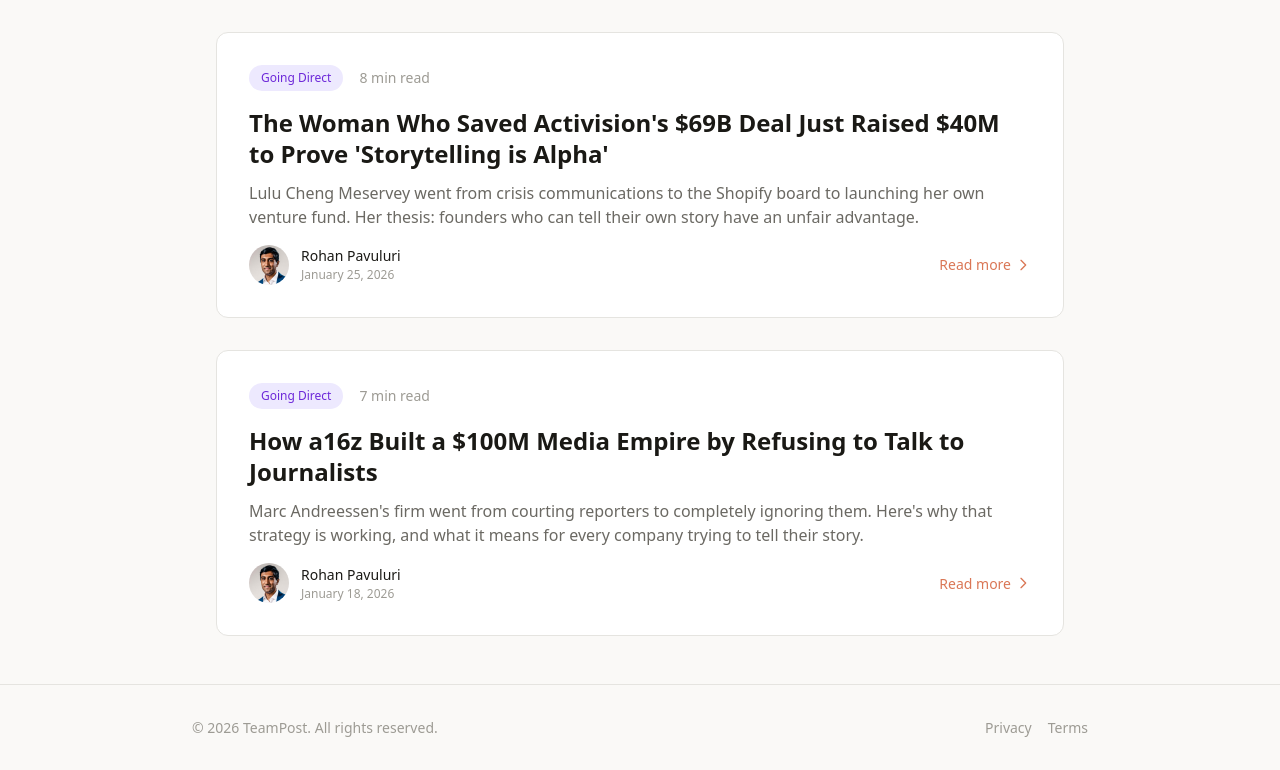
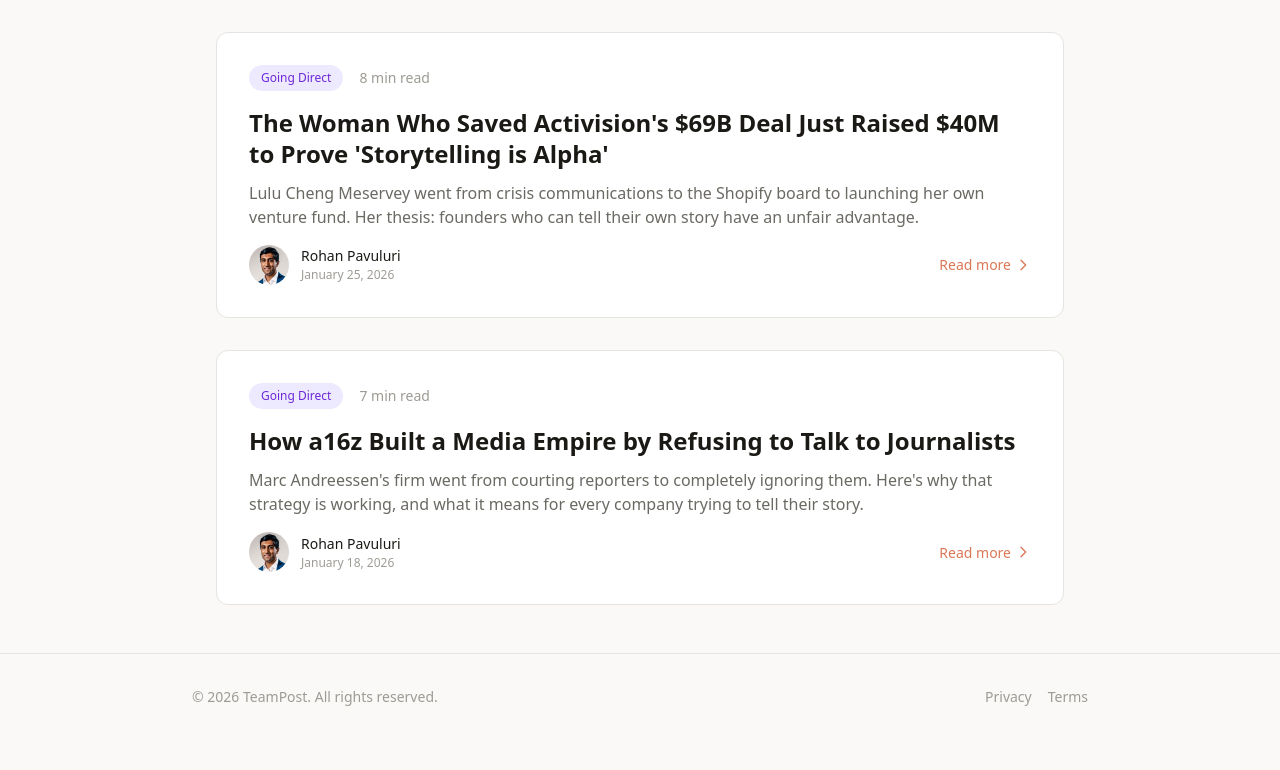
Before and after one commit to polifind/teampost, a Next.js app: page /blog in a window 1280 px wide. Shown: the part 619-1389 px from the top of the page. After the commit the page ends 1358 px from the top, so only its background shows below. Built offline with nearby package versions, Linux system fonts and the light colour scheme.

Commit message:
fix: Remove unverified dollar figure from a16z headline
Co-Authored-By: Claude Opus 4.5 <noreply@anthropic.com>

```diff
--- a/src/app/blog/posts.ts
+++ b/src/app/blog/posts.ts
@@ -13,7 +13,7 @@ export interface BlogPost {
 export const blogPosts: BlogPost[] = [
   {
     slug: "marc-andreessen-going-direct-a16z-media-empire",
-    title: "How a16z Built a $100M Media Empire by Refusing to Talk to Journalists",
+    title: "How a16z Built a Media Empire by Refusing to Talk to Journalists",
     excerpt: "Marc Andreessen's firm went from courting reporters to completely ignoring them. Here's why that strategy is working, and what it means for every company trying to tell their story.",
     author: "Rohan Pavuluri",
     authorRole: "Creator, TeamPost",
```
